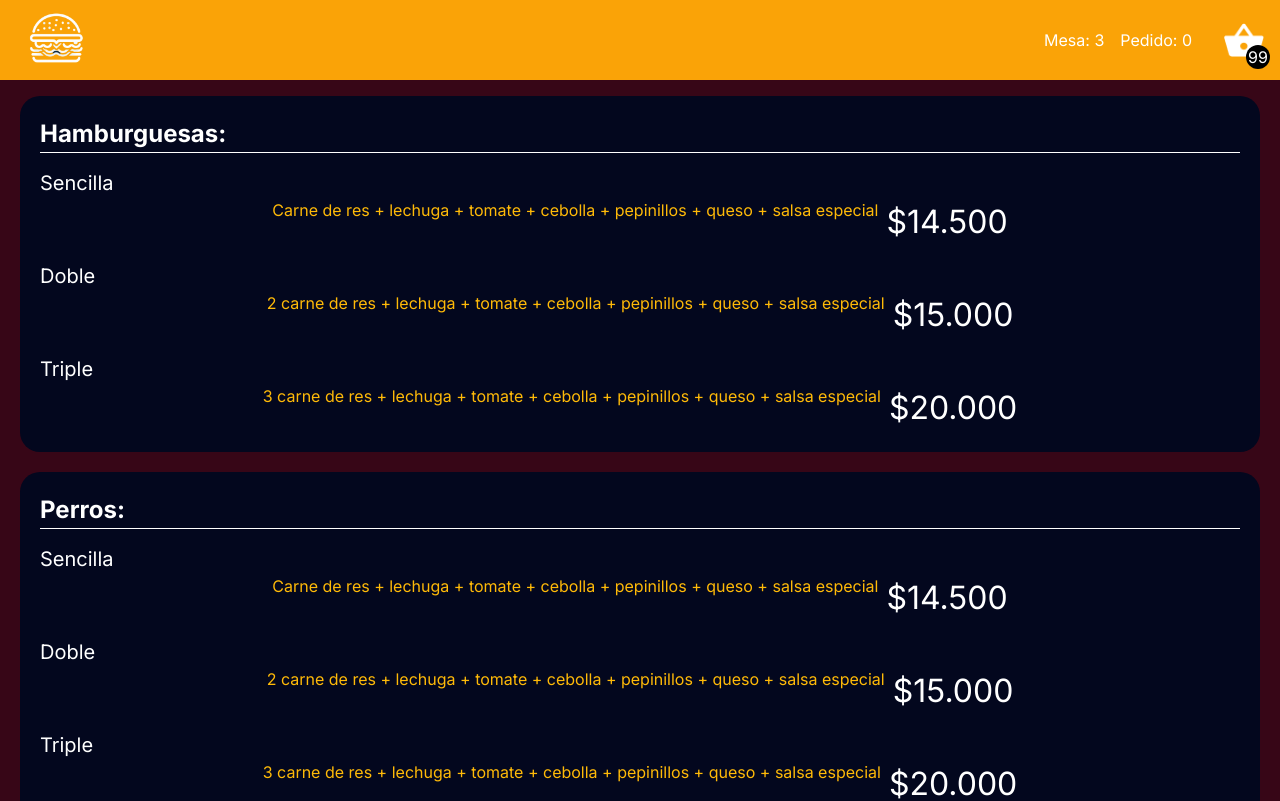
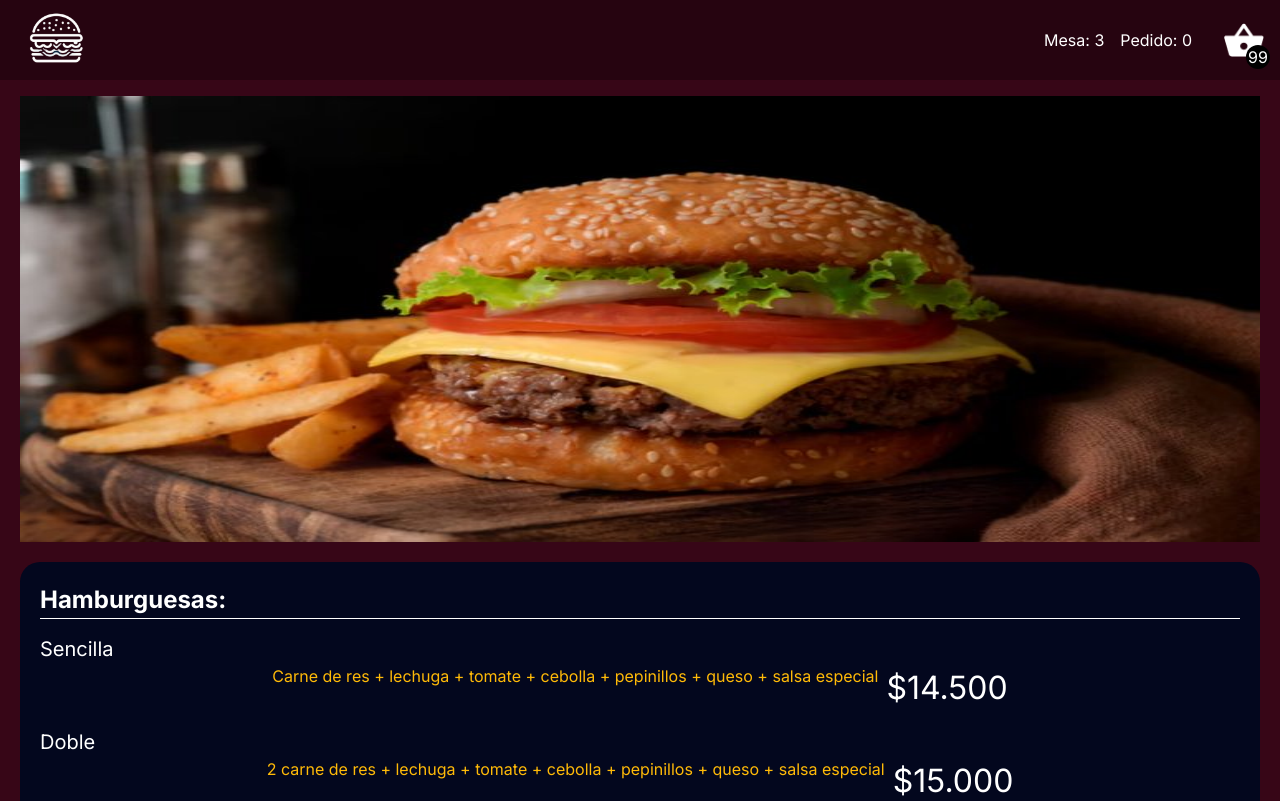
Before and after one commit to DaniRico987/Restaurant-Management, a Next.js app in the folder app/: page / in a window 1280 px wide. Shown: the top 801 px of the page. Built offline with nearby package versions, Linux system fonts and the light colour scheme; a web font is replaced by a local one.

Commit message:
changed navBar and main image

```diff
--- a/app/src/app/components/navBar/navBar.tsx
+++ b/app/src/app/components/navBar/navBar.tsx
@@ -1,16 +1,35 @@
 "use client";
 // components/navBar/navBar.js
 import Link from "next/link";
-import { useState } from "react"; // Importa useState si aún no está importado
+import { useState, useEffect } from "react";
 
 const Navbar = () => {
-  // Ejemplo de estado para los números de mesa y pedido
-  const [mesa, setMesa] = useState(3); // Valor inicial de mesa
-  const [pedido, setPedido] = useState(0); // Valor inicial de pedido
+  const [mesa, setMesa] = useState(3);
+  const [pedido, setPedido] = useState(0);
   const [contadorCesta, setContadorCesta] = useState(99);
+  const [scrolled, setScrolled] = useState(false);
+
+  useEffect(() => {
+    const handleScroll = () => {
+      if (window.scrollY > 0) {
+        setScrolled(true);
+      } else {
+        setScrolled(false);
+      }
+    };
+
+    window.addEventListener("scroll", handleScroll);
+    return () => {
+      window.removeEventListener("scroll", handleScroll);
+    };
+  }, []);
 
   return (
-    <nav className="bg-[#FAA307] p-4 flex justify-between items-center fixed top-0 left-0 right-0 z-[1000] h-[80px]">
+    <nav
+      className={`p-4 flex justify-between items-center fixed top-0 left-0 right-0 z-[1000] h-[80px] transition-colors duration-300 ${
+        scrolled ? "bg-[#FAA307]" : "bg-black bg-opacity-30"
+      }`}
+    >
       <div className="flex items-center">
         <Link href="/">
           <img
@@ -35,8 +54,8 @@ const Navbar = () => {
             className="bg-black text-white rounded-full w-6 h-6 flex items-center justify-center"
             style={{
               position: "absolute",
-              top: "45px", // Ajusta según sea necesario
-              right: "10px", // Ajusta según sea necesario
+              top: "45px",
+              right: "10px",
               zIndex: 10,
             }}
           >
--- a/app/src/app/page.tsx
+++ b/app/src/app/page.tsx
@@ -3,6 +3,7 @@ import ContainerProduct from "./components/containerProduct/containerProduct";
 export default function HomePage() {
   return (
     <div className="p-5 pt-24 flex flex-col flex-wrap justify-center align-middle gap-5">
+      <img src="/img/hamburgerMain.jpg" alt="Hamburger Icon" />
       <ContainerProduct category="Hamburguesas" />
       <ContainerProduct category="Perros" />
     </div>
```
Also changed, not shown: app/public/img/hamburgerMain.jpg (added).
